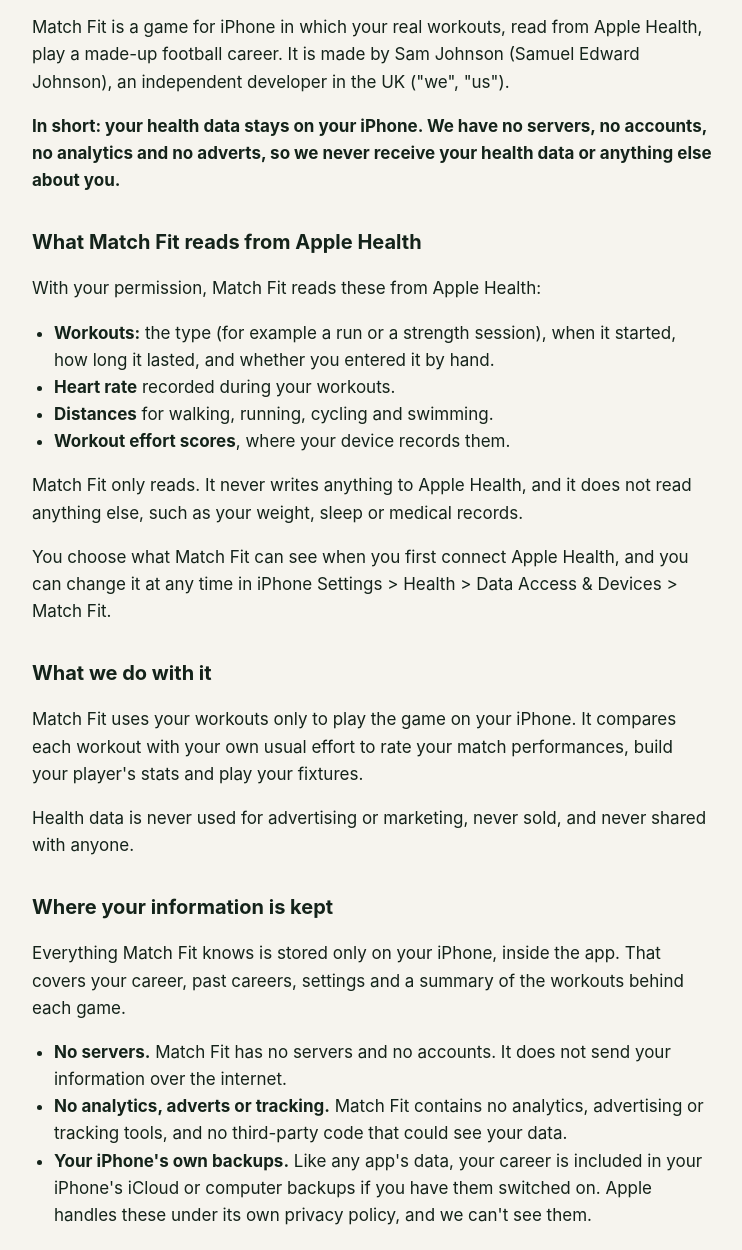
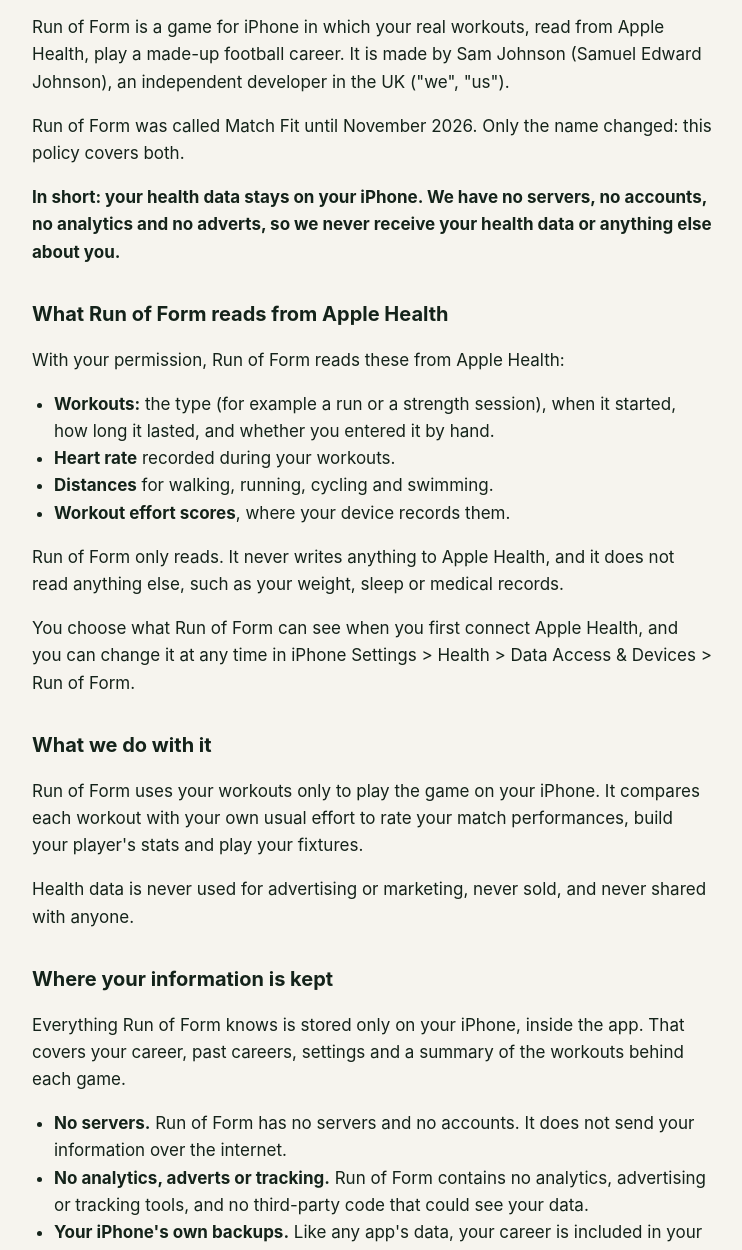
Before and after one commit to sjohnsonweb/matchfit-privacy, a plain HTML site: page index.html in a window 1280 px wide. Shown: the part 123-1373 px from the top of the page, without its empty margins (268-1010 px from the left). Drawn offline with Linux system fonts and the light colour scheme.

Commit message:
Rename to Run of Form (was Match Fit)

```diff
--- a/index.html
+++ b/index.html
@@ -1,6 +1,6 @@
 <!doctype html>
 <html lang="en-GB"><head><meta charset="utf-8"><meta name="viewport" content="width=device-width, initial-scale=1">
-<title>Match Fit privacy policy</title>
+<title>Run of Form privacy policy</title>
 <style>
 :root{--bg:#f6f4ee;--text:#14231a;--muted:#4a5a50;--accent:#1d6b3a}
 @media (prefers-color-scheme:dark){:root{--bg:#0f1f16;--text:#eef0ea;--muted:#b8c2ba;--accent:#cdea3a}}
@@ -9,34 +9,35 @@ main{max-width:680px;margin:0 auto;padding:40px 16px 64px}
 h1{font-size:30px;line-height:1.2;margin:0 0 4px}h2{font-size:20px;margin:32px 0 8px}
 a{color:var(--accent)}p,li{color:var(--text)}ul{padding-left:22px}
 </style></head><body><main>
-<h1>Match Fit privacy policy</h1>
+<h1>Run of Form privacy policy</h1>
 <p>Effective date: 23 October 2026</p>
-<p>Match Fit is a game for iPhone in which your real workouts, read from Apple Health, play a made-up football career. It is made by Sam Johnson (Samuel Edward Johnson), an independent developer in the UK ("we", "us").</p>
+<p>Run of Form is a game for iPhone in which your real workouts, read from Apple Health, play a made-up football career. It is made by Sam Johnson (Samuel Edward Johnson), an independent developer in the UK ("we", "us").</p>
+<p>Run of Form was called Match Fit until November 2026. Only the name changed: this policy covers both.</p>
 <p><strong>In short: your health data stays on your iPhone. We have no servers, no accounts, no analytics and no adverts, so we never receive your health data or anything else about you.</strong></p>
-<h2>What Match Fit reads from Apple Health</h2>
-<p>With your permission, Match Fit reads these from Apple Health:</p>
+<h2>What Run of Form reads from Apple Health</h2>
+<p>With your permission, Run of Form reads these from Apple Health:</p>
 <ul>
 <li><strong>Workouts:</strong> the type (for example a run or a strength session), when it started, how long it lasted, and whether you entered it by hand.</li>
 <li><strong>Heart rate</strong> recorded during your workouts.</li>
 <li><strong>Distances</strong> for walking, running, cycling and swimming.</li>
 <li><strong>Workout effort scores</strong>, where your device records them.</li>
 </ul>
-<p>Match Fit only reads. It never writes anything to Apple Health, and it does not read anything else, such as your weight, sleep or medical records.</p>
-<p>You choose what Match Fit can see when you first connect Apple Health, and you can change it at any time in iPhone Settings &gt; Health &gt; Data Access &amp; Devices &gt; Match Fit.</p>
+<p>Run of Form only reads. It never writes anything to Apple Health, and it does not read anything else, such as your weight, sleep or medical records.</p>
+<p>You choose what Run of Form can see when you first connect Apple Health, and you can change it at any time in iPhone Settings &gt; Health &gt; Data Access &amp; Devices &gt; Run of Form.</p>
 <h2>What we do with it</h2>
-<p>Match Fit uses your workouts only to play the game on your iPhone. It compares each workout with your own usual effort to rate your match performances, build your player's stats and play your fixtures.</p>
+<p>Run of Form uses your workouts only to play the game on your iPhone. It compares each workout with your own usual effort to rate your match performances, build your player's stats and play your fixtures.</p>
 <p>Health data is never used for advertising or marketing, never sold, and never shared with anyone.</p>
 <h2>Where your information is kept</h2>
-<p>Everything Match Fit knows is stored only on your iPhone, inside the app. That covers your career, past careers, settings and a summary of the workouts behind each game.</p>
+<p>Everything Run of Form knows is stored only on your iPhone, inside the app. That covers your career, past careers, settings and a summary of the workouts behind each game.</p>
 <ul>
-<li><strong>No servers.</strong> Match Fit has no servers and no accounts. It does not send your information over the internet.</li>
-<li><strong>No analytics, adverts or tracking.</strong> Match Fit contains no analytics, advertising or tracking tools, and no third-party code that could see your data.</li>
+<li><strong>No servers.</strong> Run of Form has no servers and no accounts. It does not send your information over the internet.</li>
+<li><strong>No analytics, adverts or tracking.</strong> Run of Form contains no analytics, advertising or tracking tools, and no third-party code that could see your data.</li>
 <li><strong>Your iPhone's own backups.</strong> Like any app's data, your career is included in your iPhone's iCloud or computer backups if you have them switched on. Apple handles these under its own privacy policy, and we can't see them.</li>
 </ul>
 <h2>Backups you make yourself</h2>
 <p>In Settings you can save a backup file of your careers, including the summary of the workouts behind each game. The file is only created when you ask for it, and you choose where it goes, such as the Files app. Once saved, it is like any other file of yours: keep it somewhere safe, and only share it with people you trust.</p>
 <h2>Notifications</h2>
-<p>If you allow notifications, Match Fit schedules a few reminders on your iPhone, such as when your week in review is ready. When a new workout arrives in Apple Health, Match Fit may read it in the background, play the games it covers and tell you the results. All of this happens on your iPhone: notifications are created there and never sent through a server.</p>
+<p>If you allow notifications, Run of Form schedules a few reminders on your iPhone, such as when your week in review is ready. When a new workout arrives in Apple Health, Run of Form may read it in the background, play the games it covers and tell you the results. All of this happens on your iPhone: notifications are created there and never sent through a server.</p>
 <h2>Test versions (TestFlight)</h2>
 <p>If you are testing a pre-release version through Apple's TestFlight app, Apple may share with us:</p>
 <ul>
@@ -49,9 +50,9 @@ a{color:var(--accent)}p,li{color:var(--text)}ul{padding-left:22px}
 <h2>Crash reports</h2>
 <p>If you have chosen in iPhone Settings &gt; Privacy &amp; Security &gt; Analytics &amp; Improvements to share crash data with app developers, Apple may pass us anonymous crash reports. They don't include your health data. You can switch this off at any time.</p>
 <h2>Deleting your information</h2>
-<p>Deleting the Match Fit app deletes everything it has stored. Your workouts stay in Apple Health, which Match Fit never changes. Starting a new career in the app keeps your old one under Past careers on your iPhone. Removing the app removes those too.</p>
+<p>Deleting the Run of Form app deletes everything it has stored. Your workouts stay in Apple Health, which Run of Form never changes. Starting a new career in the app keeps your old one under Past careers on your iPhone. Removing the app removes those too.</p>
 <h2>Children</h2>
-<p>Match Fit is not aimed at children under 13.</p>
+<p>Run of Form is not aimed at children under 13.</p>
 <h2>Your rights</h2>
 <p>Because we never receive your personal information, there is nothing about you for us to hand over, correct or delete; it all stays on your iPhone under your control. If you have a question about your privacy, contact us using the details below. If you are in the UK, you can also complain to the Information Commissioner's Office (ico.org.uk).</p>
 <h2>Changes to this policy</h2>
```
